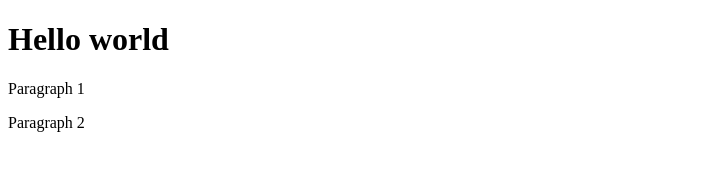
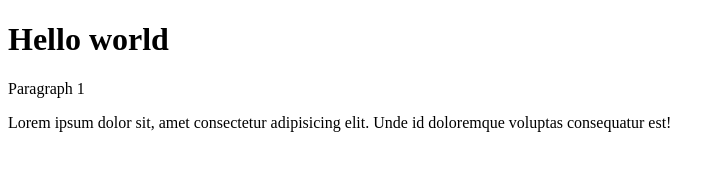
Before and after one commit to ernlitvinenko/test-repository, a plain HTML site: page index.html in a window 1280 px wide. Shown: the whole page, without its empty margins (0-725 px from the left). Drawn offline with Linux system fonts and the light colour scheme.

Commit message:
add second paragraph

```diff
--- a/index.html
+++ b/index.html
@@ -11,6 +11,6 @@
 
     <p>Paragraph 1</p>
 
-    <p>Paragraph 2</p>
+    <p>Lorem ipsum dolor sit, amet consectetur adipisicing elit. Unde id doloremque voluptas consequatur est!</p>
 </body>
 </html>
```
